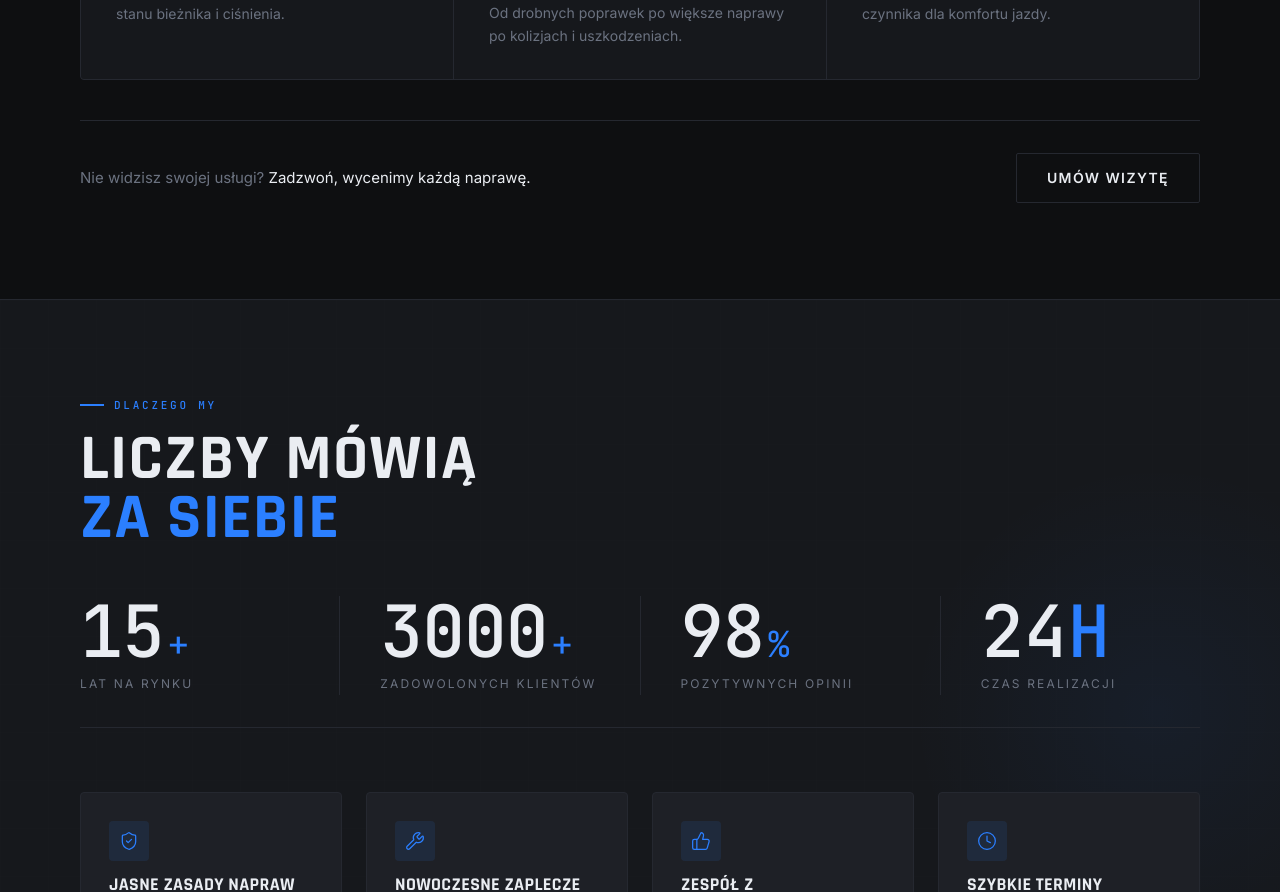
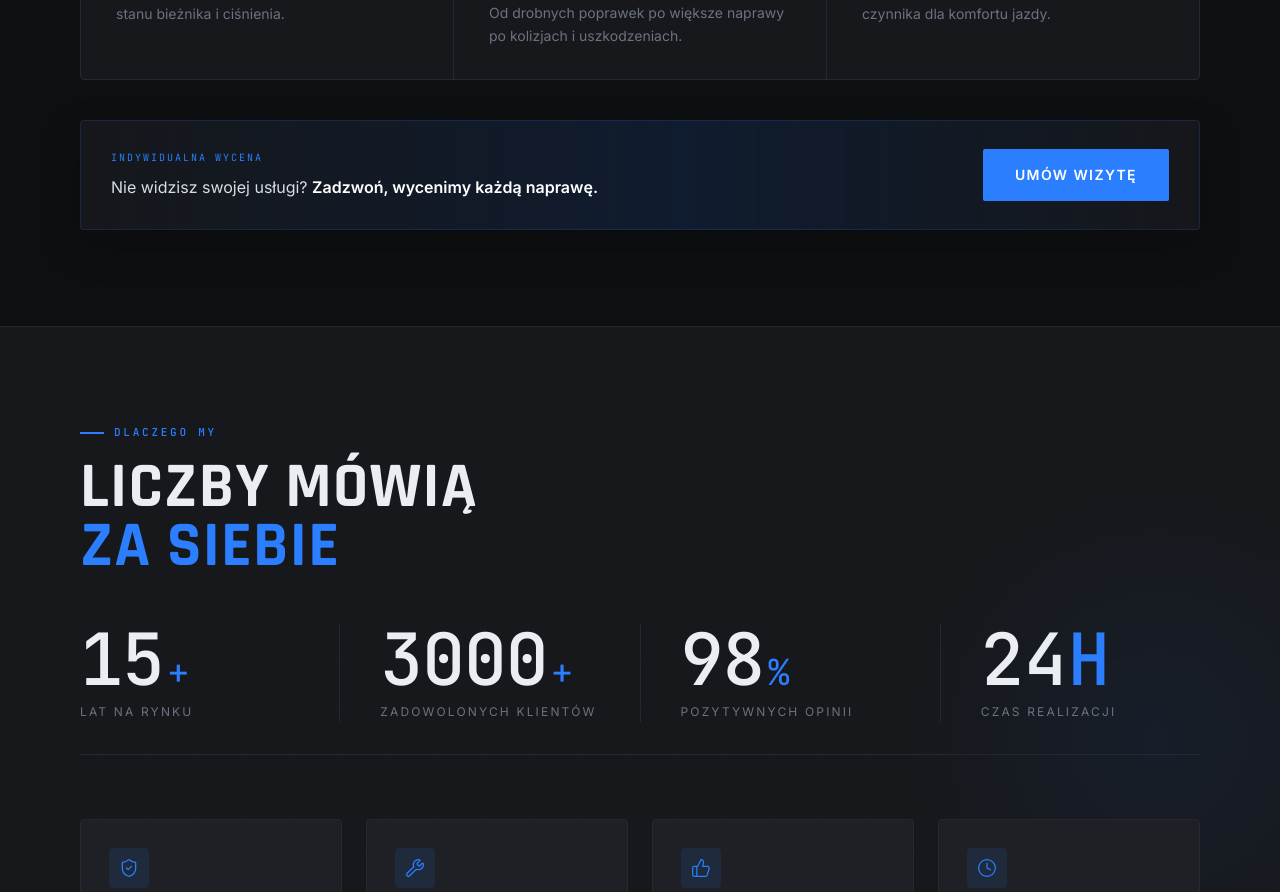
Before and after one commit to adminfavmotors/serwis_01, a Next.js app: page / in a window 1280 px wide. Shown: the part 1400-2292 px from the top of the page. Built offline with nearby package versions, Linux system fonts and the light colour scheme.

Commit message:
design: emphasize services cta with gradient panel

```diff
--- a/components/sections/Services.tsx
+++ b/components/sections/Services.tsx
@@ -194,20 +194,48 @@ function Services() {
           transition={{ duration: 0.5, ease: [0.22, 1, 0.36, 1] }}
           style={{
             marginTop: '40px',
+            padding: '28px 30px',
+            border: '1px solid rgba(43,127,255,0.16)',
+            borderRadius: '4px',
+            background:
+              'linear-gradient(90deg, rgba(22,24,28,0.98) 0%, rgba(26,95,204,0.16) 54%, rgba(22,24,28,0.94) 100%)',
             display: 'flex',
             alignItems: 'center',
             justifyContent: 'space-between',
             flexWrap: 'wrap',
-            gap: '16px',
-            paddingTop: '32px',
-            borderTop: '1px solid #252830',
+            gap: '18px',
+            boxShadow: '0 16px 40px rgba(0,0,0,0.18)',
           }}
         >
-          <p style={{ fontFamily: 'var(--font-body)', fontSize: '15px', color: '#6B7280' }}>
-            Nie widzisz swojej usługi?{' '}
-            <span style={{ color: '#EAEDF2' }}>Zadzwoń, wycenimy każdą naprawę.</span>
-          </p>
-          <a href="#kontakt" className="btn-secondary" style={{ flexShrink: 0 }}>
+          <div style={{ display: 'flex', flexDirection: 'column', gap: '8px' }}>
+            <span
+              style={{
+                fontFamily: 'var(--font-mono)',
+                fontSize: '10px',
+                color: '#2B7FFF',
+                letterSpacing: '0.2em',
+                textTransform: 'uppercase',
+              }}
+            >
+              Indywidualna wycena
+            </span>
+            <p
+              style={{
+                fontFamily: 'var(--font-body)',
+                fontSize: '16px',
+                color: '#D7DCE6',
+                lineHeight: 1.7,
+                maxWidth: '56ch',
+              }}
+            >
+              Nie widzisz swojej usługi?{' '}
+              <span style={{ color: '#FFFFFF', fontWeight: 600 }}>
+                Zadzwoń, wycenimy każdą naprawę.
+              </span>
+            </p>
+          </div>
+
+          <a href="#kontakt" className="btn-primary" style={{ flexShrink: 0 }}>
             Umów wizytę
           </a>
         </motion.div>
```
